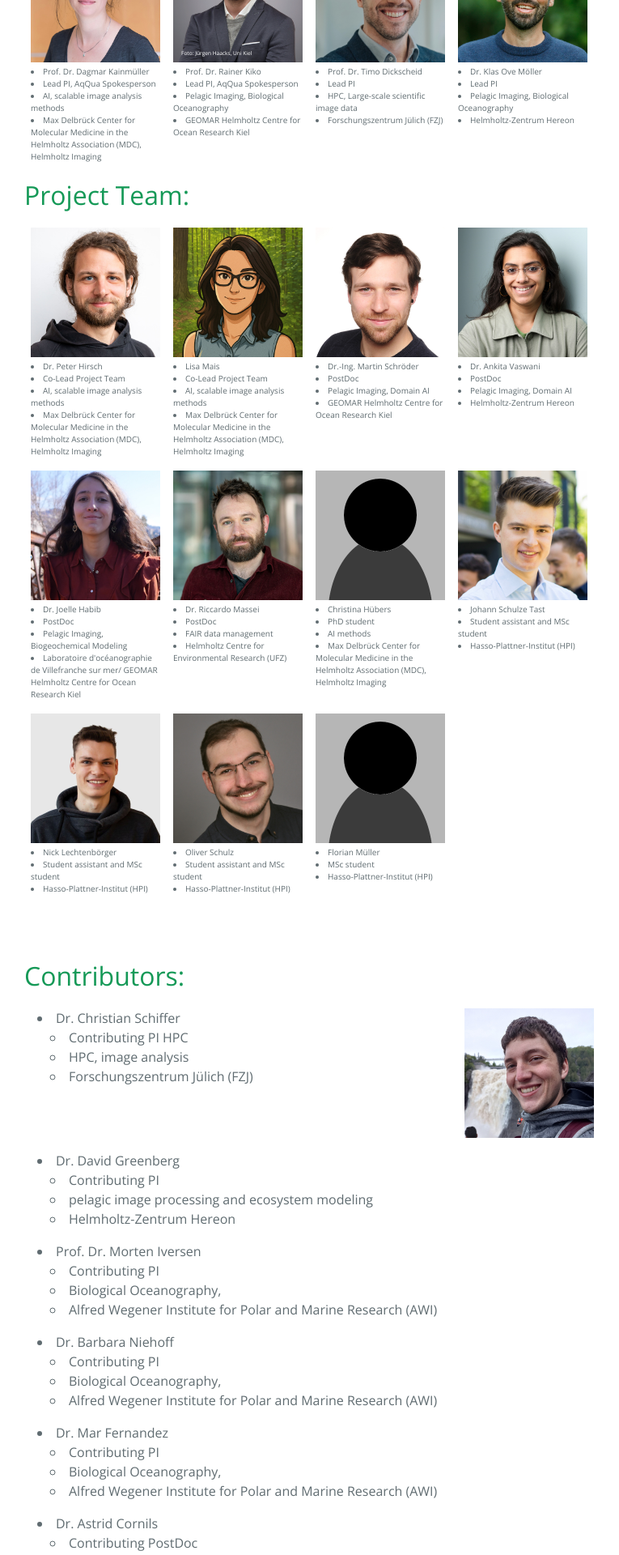
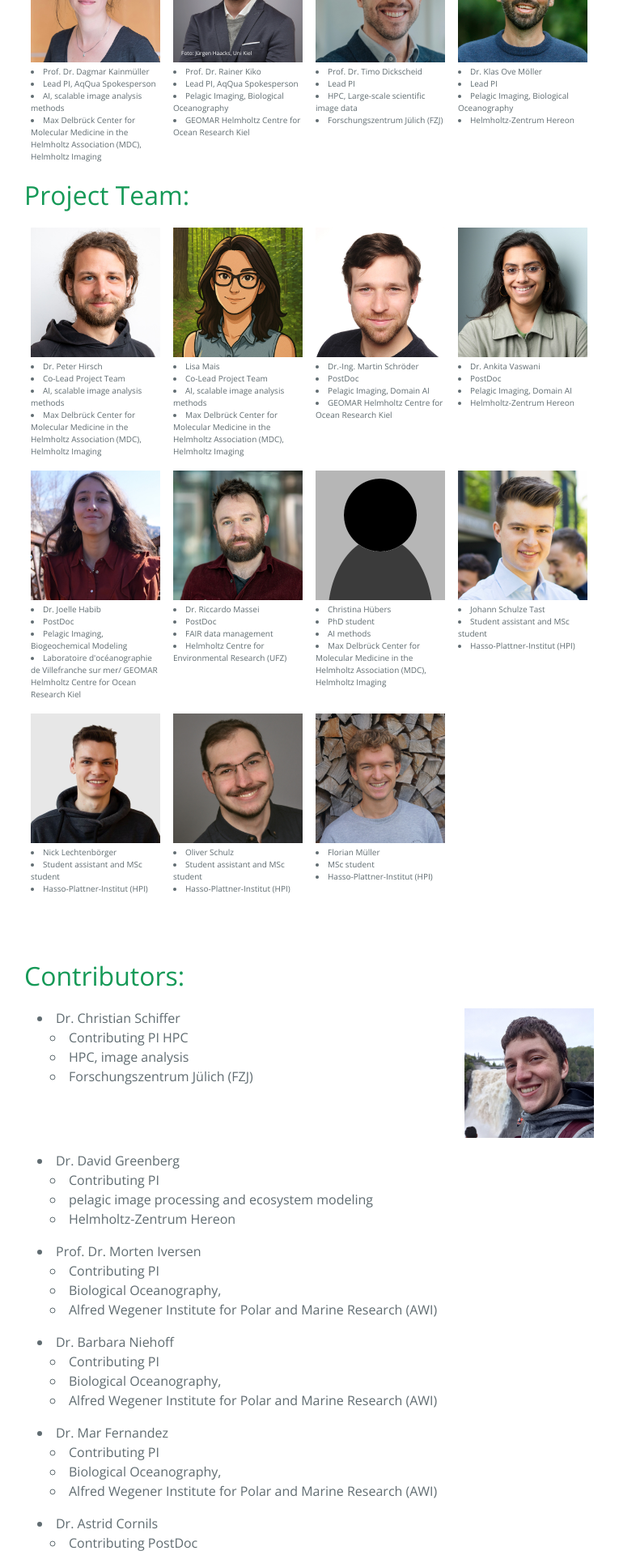
Before and after one commit to Kainmueller-Lab/aqqua, a Jekyll site: the page built from about_us.md, in a window 1280 px wide. Shown: the part 669-2589 px from the top of the page at 81% size, without its empty margins (258-1023 px from the left). Built offline with Jekyll 4.4.1, drawn with Linux system fonts in a browser that asks for light colours.

Commit message:
about_us: add picture

```diff
--- a/_data/team.yml
+++ b/_data/team.yml
@@ -117,7 +117,7 @@
     title: ""
     position: "MSc student"
     affiliation: "Hasso-Plattner-Institut (HPI)"
-    # picture: "Florian_Mueller.jpg"
+    picture: "Florian_Mueller.jpg"
 
 "Contributors":
   - first_name: "Christian"
```
Also changed, not shown: assets/Florian_Mueller.jpg (added).
